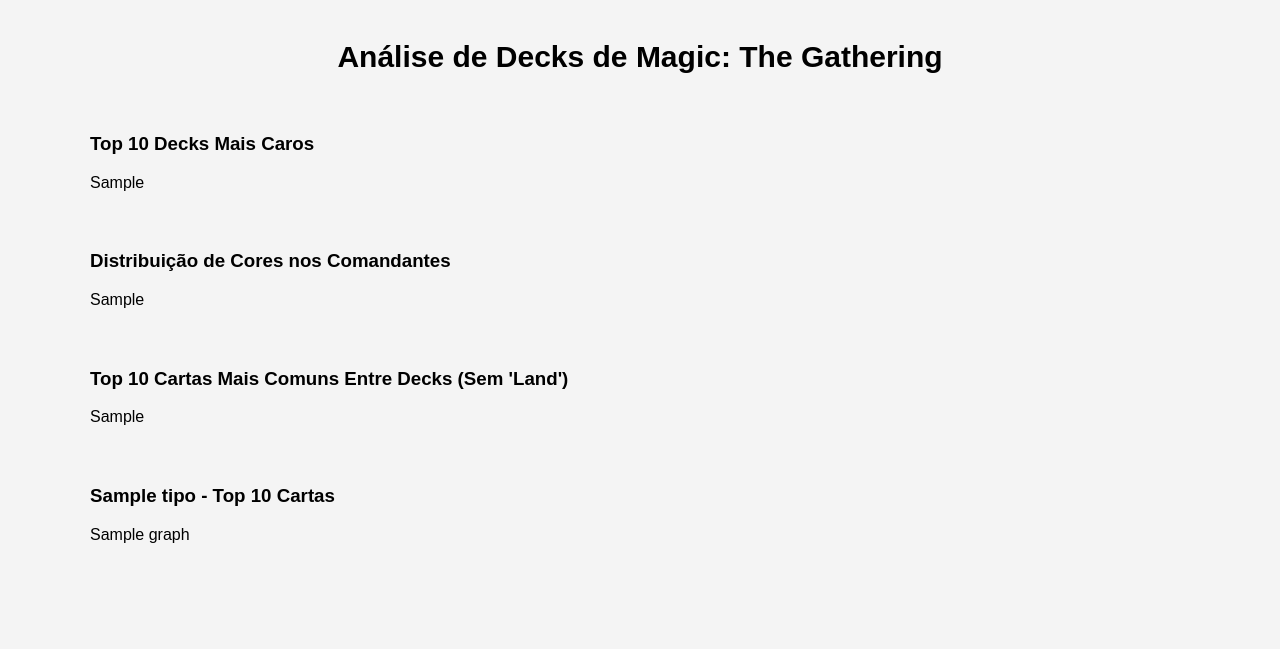
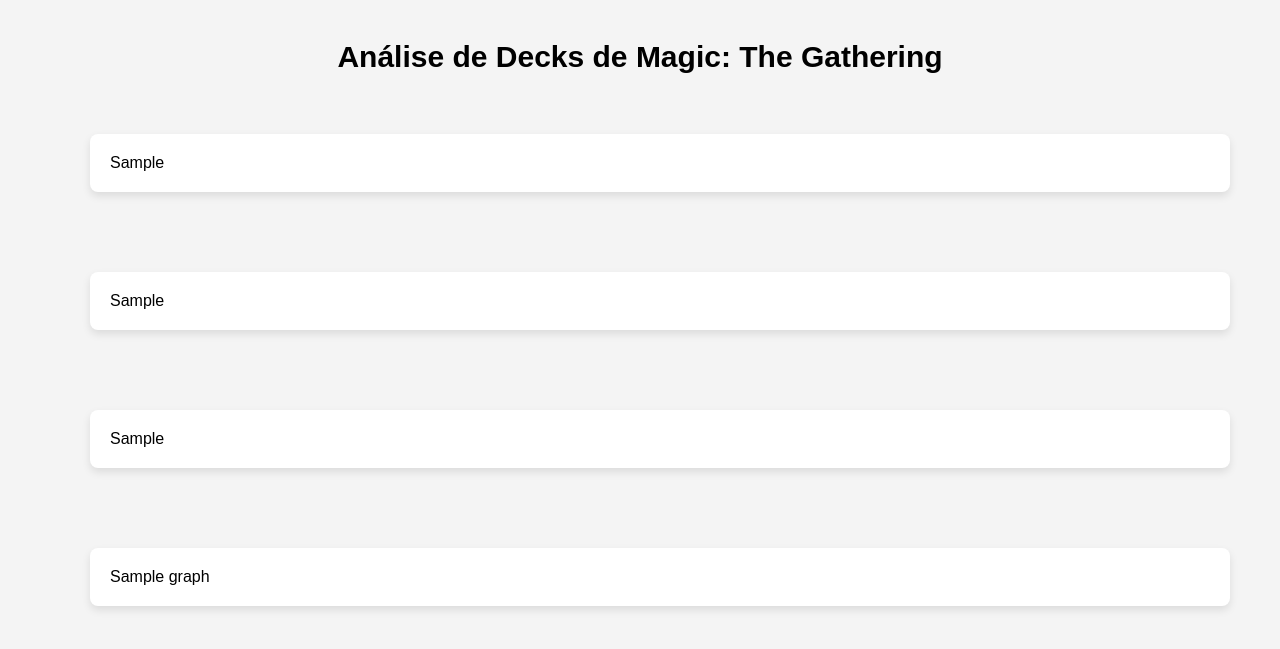
Before and after one commit to MatheusArguelho/KindredWars, a Flask app: template templates/index.html in a window 1280 px wide. Shown: the top 649 px of the page. Run offline with Flask 3, Linux system fonts and the light colour scheme; the template is opened without the code that fills it: most values are stand-ins (such as "Sample title", 1, 10 or a date in 2020).

Commit message:
O ultimo antes de ser ousado

```diff
--- a/app.py
+++ b/app.py
@@ -32,14 +32,16 @@
 
 # Cria gráficos de barras para cada tipo
 tipos_graficos = {}
+top_x = 50  # Definindo o número de itens a serem mostrados nos gráficos (facilidade de alteração)
+
 for tipo in tipos:
     tipo_cartas = df[df['Tipo'].str.contains(tipo, case=False, na=False)]
     tipo_comum = tipo_cartas.groupby('Nome')['Deck'].nunique().sort_values(ascending=False)
 
-    fig = px.bar(tipo_comum.head(10),
-                 x=tipo_comum.head(10).index,
-                 y=tipo_comum.head(10).values,
-                 title=f"Top 10 Cartas do Tipo {tipo}",
+    fig = px.bar(tipo_comum.head(top_x),  # Usando top_x para definir o número de itens
+                 x=tipo_comum.head(top_x).index,
+                 y=tipo_comum.head(top_x).values,
+                 title=f"Top {top_x} Cartas do Tipo {tipo}",
                  labels={'x': 'Carta', 'y': 'Número de Decks'},
                  template='plotly')
 
@@ -56,14 +58,13 @@
 
 app = Flask(__name__)
 
-
 @app.route('/')
 def index():
-    # Gráfico de barras: Top 10 Decks Mais Caros
-    fig_preco_decks = px.bar(preco_por_deck.head(10),
-                             x=preco_por_deck.head(10).index,
-                             y=preco_por_deck.head(10).values,
-                             title="Top 10 Decks Mais Caros",
+    # Gráfico de barras: Top X Decks Mais Caros
+    fig_preco_decks = px.bar(preco_por_deck.head(top_x),  # Usando top_x para definir o número de itens
+                             x=preco_por_deck.head(top_x).index,
+                             y=preco_por_deck.head(top_x).values,
+                             title=f"Top {top_x} Decks Mais Caros",
                              labels={'x': 'Deck', 'y': 'Preço Total (USD)'},
                              template='plotly')
 
@@ -74,11 +75,11 @@
                                    title="Distribuição de Cores nos Comandantes",
                                    template='plotly')
 
-    # Gráfico de barras: Top 10 Cartas Mais Comuns Entre Decks (Sem 'Land')
-    fig_cartas_comuns = px.bar(cartas_comuns.head(10),
-                               x=cartas_comuns.head(10).index,
-                               y=cartas_comuns.head(10).values,
-                               title="Top 10 Cartas Mais Comuns Entre Decks (Sem 'Land')",
+    # Gráfico de barras: Top X Cartas Mais Comuns Entre Decks (Sem 'Land')
+    fig_cartas_comuns = px.bar(cartas_comuns.head(top_x),  # Usando top_x para definir o número de itens
+                               x=cartas_comuns.head(top_x).index,
+                               y=cartas_comuns.head(top_x).values,
+                               title=f"Top {top_x} Cartas Mais Comuns Entre Decks (Sem 'Land')",
                                labels={'x': 'Carta', 'y': 'Número de Decks'},
                                template='plotly')
 
@@ -95,8 +96,8 @@
                            graph_preco_decks=graph_preco_decks,
                            graph_cores_comandantes=graph_cores_comandantes,
                            graph_cartas_comuns=graph_cartas_comuns,
-                           tipo_graphs=tipo_graphs)
-
+                           tipo_graphs=tipo_graphs,
+                           top_x=top_x)  # Passa a variável top_x para o HTML, se precisar para referência
 
 if __name__ == '__main__':
     app.run(debug=True)
--- a/templates/index.html
+++ b/templates/index.html
@@ -15,6 +15,7 @@
             max-width: 1100px;
             margin: 0 auto;
             padding: 20px;
+            width: 100%;
         }
         h1 {
             text-align: center;
@@ -28,6 +29,28 @@
         }
         .graph {
             width: 100%;
+            background-color: white;
+            border-radius: 8px;
+            box-shadow: 0 4px 8px rgba(0, 0, 0, 0.1);
+            padding: 20px;
+            margin: 20px 0;
+        }
+        h3 {
+            font-size: 20px;
+            color: #333;
+            margin-bottom: 15px;
+        }
+
+        @media (max-width: 768px) {
+            h1 {
+                font-size: 24px;
+                margin-bottom: 20px;
+            }
+
+            .graphs {
+                flex-direction: column;
+                gap: 20px;
+            }
         }
     </style>
 </head>
@@ -36,25 +59,28 @@
         <h1>Análise de Decks de Magic: The Gathering</h1>
 
         <div class="graphs">
+            <!-- Gráfico de Top 10 Decks Mais Caros, título já está no Plotly -->
             <div class="graph">
-                <h3>Top 10 Decks Mais Caros</h3>
+                <!-- O título do gráfico é gerado pelo Plotly, então removemos o título extra aqui -->
                 {{ graph_preco_decks | safe }}
             </div>
 
+            <!-- Gráfico de Distribuição de Cores nos Comandantes, título já está no Plotly -->
             <div class="graph">
-                <h3>Distribuição de Cores nos Comandantes</h3>
+                <!-- O título do gráfico é gerado pelo Plotly, então removemos o título extra aqui -->
                 {{ graph_cores_comandantes | safe }}
             </div>
 
+            <!-- Gráfico de Top 10 Cartas Mais Comuns Entre Decks (Sem 'Land'), título já está no Plotly -->
             <div class="graph">
-                <h3>Top 10 Cartas Mais Comuns Entre Decks (Sem 'Land')</h3>
+                <!-- O título do gráfico é gerado pelo Plotly, então removemos o título extra aqui -->
                 {{ graph_cartas_comuns | safe }}
             </div>
 
-            <!-- Gráficos de barras por tipo de carta -->
+            <!-- Gráficos de barras por tipo de carta (também com títulos gerados pelo Plotly) -->
             {% for tipo, graph in tipo_graphs.items() %}
             <div class="graph">
-                <h3>{{ tipo }} - Top 10 Cartas</h3>
+                <!-- O título do gráfico é gerado pelo Plotly, então removemos o título extra aqui -->
                 {{ graph | safe }}
             </div>
             {% endfor %}
```
